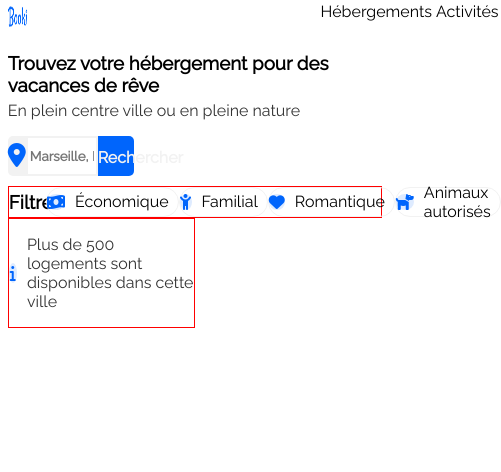
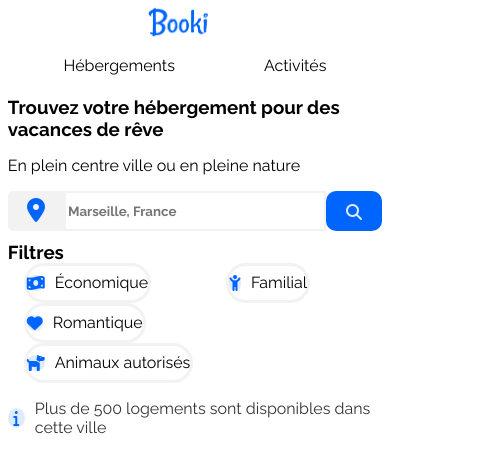
Before and after one commit to KAyoube/projet_Booki, a plain HTML site: page index.html in a window 390 px wide. Shown: the whole page, 501 px wide, since content can reach past the window. Drawn offline with Linux system fonts and the light colour scheme.

Commit message:
responsive

```diff
--- a/CSS/header.css
+++ b/CSS/style.css
@@ -1,6 +1,10 @@
 * {
     box-sizing: border-box;
-    font-family: Raleway;
+    font-family: 'Raleway';
+}
+
+html {
+    scroll-behavior: smooth;
 }
 
 body{
@@ -17,7 +21,6 @@ nav {
     display: flex;
     width: 96%;
     align-self: center;
-    justify-content: space-between;
 }
 
 nav img {
@@ -39,13 +42,15 @@ nav a:hover {
 
 .select {
     display: flex;
-    justify-content: end;
-    width: 85%;
+    justify-content: space-between;
+    width: 100%;
 }
 .choix {
     display: flex;
-    justify-content: space-between;
-    width: 20%;
+}
+
+.choix :first-child {
+    margin-right: 15px;
 }
 article {
     align-self:center;
@@ -82,7 +87,6 @@ form span {
 form span:hover {
     filter: drop-shadow(0 0 1px);
     cursor: pointer;
-
 }
 
 form input {
@@ -92,7 +96,6 @@ form input {
     font-weight: bold;
     border: 2px solid #F2F2F2;
 }
-
 
 form p {
     background-color: #0065FC;
@@ -104,6 +107,11 @@ form p {
     border-top-right-radius: 5px;
     border-bottom-right-radius: 5px;
     cursor: pointer;
+    position: relative;
+}
+
+form p i{
+    visibility: hidden;
 }
 form a {
     text-decoration: none;
@@ -113,35 +121,32 @@ form a {
 
 .filtre {
     display: flex;
-    border: 1px solid red;
     align-items: center;
     width: 100%;
 }
 .filtre h3 {
     margin: 0;
-    width: 10%;
 }
 .cat {
     display: flex;
     justify-content: space-evenly;
     align-items: center;
-    width: 55%;
+    width: 70%;
 }
 
 .eco {
     display: flex;
     align-items: center;
     border-radius: 50px;
-    border: 1px solid #F2F2F2;
-    padding-right: 9px;
+    border: 3px solid #F2F2F2;
     height: 30px;
+    width: max-content;
 }
 
 .eco:hover {
     background-color: #F2F2F2;
     cursor: pointer;
     filter: drop-shadow(0 0 1px);
-
 }
 
 .eco p {
@@ -159,7 +164,6 @@ form a {
 }
 
 .inf {
-    border: 1px solid red;
     display: flex;
     align-items: center;
     width: 50%;
@@ -181,14 +185,112 @@ form a {
     margin-left: 10px;
 }
 
+
 @media (max-width:992px) {
-
     nav a {
-        padding-top: 0;
-        padding-bottom: 10px;
+        padding-top: 10px;
     }
     nav a:hover {
         border-bottom: 2px solid #0065FC;
         border-top: 2px solid transparent;
+    }
+
+    form p {
+        width: 10%;
+    }
+
+    form p i {
+        visibility: visible;
+    }
+
+    form p a {
+        display: none;
+    }
+
+    #loupe {
+        color:#DEEBFF;
+    }
+
 }
+
+@media (max-width:768px) {
+    .select {
+        flex-direction: column;
+        align-items: center;
+    }
+
+    .choix {
+        width: 90%;
+        justify-content: space-around;
+    }
+
+    nav a {
+        padding-top: 10px;
+    }
+    nav a:hover {
+        border-bottom: 2px solid #0065FC;
+        border-top: 2px solid transparent;
+    }
+
+    nav img {
+        width: 25%;
+        cursor: pointer;
+    }
+
+
+    .filtre {
+        flex-direction: column;
+        align-items: unset;
+        width: 85%;
+    }
+
+    .cat {
+        align-items: unset;
+        flex-wrap: wrap;
+        justify-content: space-between;
+        width: 90%;
+        align-self: center;
+    }
+
+    .eco {
+        height: 40px;
+    }
+    .eco:hover {
+        background-color: #F2F2F2;
+        cursor: pointer;
+        filter: drop-shadow(0 0 1px);
+    }
+
+    form {
+        width: 100%;
+    }
+
+    form p {
+        width: 15%;
+        border-radius: 10px;
+    }
+    form input {
+        width: 70%;
+    }
+
+    form p i {
+        visibility: visible;
+    }
+
+    form p a {
+        display: none;
+    }
+
+    form span {
+        width: 15%;
+    }
+
+    #loupe {
+        color:#DEEBFF;
+    }
+
+    .inf {
+        width: 100%;
+    }
+
 }
--- a/index.html
+++ b/index.html
@@ -6,8 +6,10 @@
     <meta http-equiv="X-UA-Compatible" content="IE=edge">
     <meta name="viewport" content="width=device-width, initial-scale=1.0">
     <script src="https://kit.fontawesome.com/064a09b494.js" crossorigin="anonymous"></script>
-    <link href='http://fonts.googleapis.com/css?family=Raleway' rel='stylesheet' type='text/css'>
-    <link type="text/css" rel="stylesheet" href="CSS/header.css">
+    <link rel="preconnect" href="https://fonts.googleapis.com/" >
+    <link rel="preconnect" href="https://fonts.gstatic.com/" crossorigin>
+    <link href="https://fonts.googleapis.com/css2?family=Raleway:ital,wght@0,100;0,200;0,300;0,400;0,500;0,600;0,700;0,800;0,900;1,100;1,200;1,300;1,400;1,500;1,600;1,700;1,800;1,900&display=swap" rel="stylesheet">
+    <link type="text/css" rel="stylesheet" href="./CSS/style.css">
     <link rel="icon" href="./images/logo/Booki_log.png">
     <title>Accueil</title>
 </head>
@@ -15,8 +17,8 @@
 <body>
     <header>
         <nav>
-            <img class="image" src="images/logo/Booki.png" alt="logo">
             <div class="select">
+                <img class="image" src="images/logo/Booki.png" alt="logo">
                 <div class="choix">
                     <a href="#heb">Hébergements</a>
                     <a Href="#act">Activités</a>
@@ -24,12 +26,17 @@
             </div>
         </nav>
         <article>
-            <h3>Trouvez votre hébergement pour des vacances de rêve</h3>
-            <p>En plein centre ville ou en pleine nature</p>
+            <div class="des">
+                <h3>Trouvez votre hébergement pour des vacances de rêve</h3>
+                <p>En plein centre ville ou en pleine nature</p>
+            </div>
             <form>
                 <span><i class="fa-solid fa-location-dot fa-xl"></i></span>
                 <input type="text" placeholder="Marseille, France">
-                <p><a href="">Rechercher</a></p>
+                <p>
+                    <a href="">Rechercher</a>
+                    <i id="loupe" class="fa-solid fa-magnifying-glass"></i>
+                </p>
             </form>
             <div class="filtre">
                 <h3>Filtres</h3>
```
